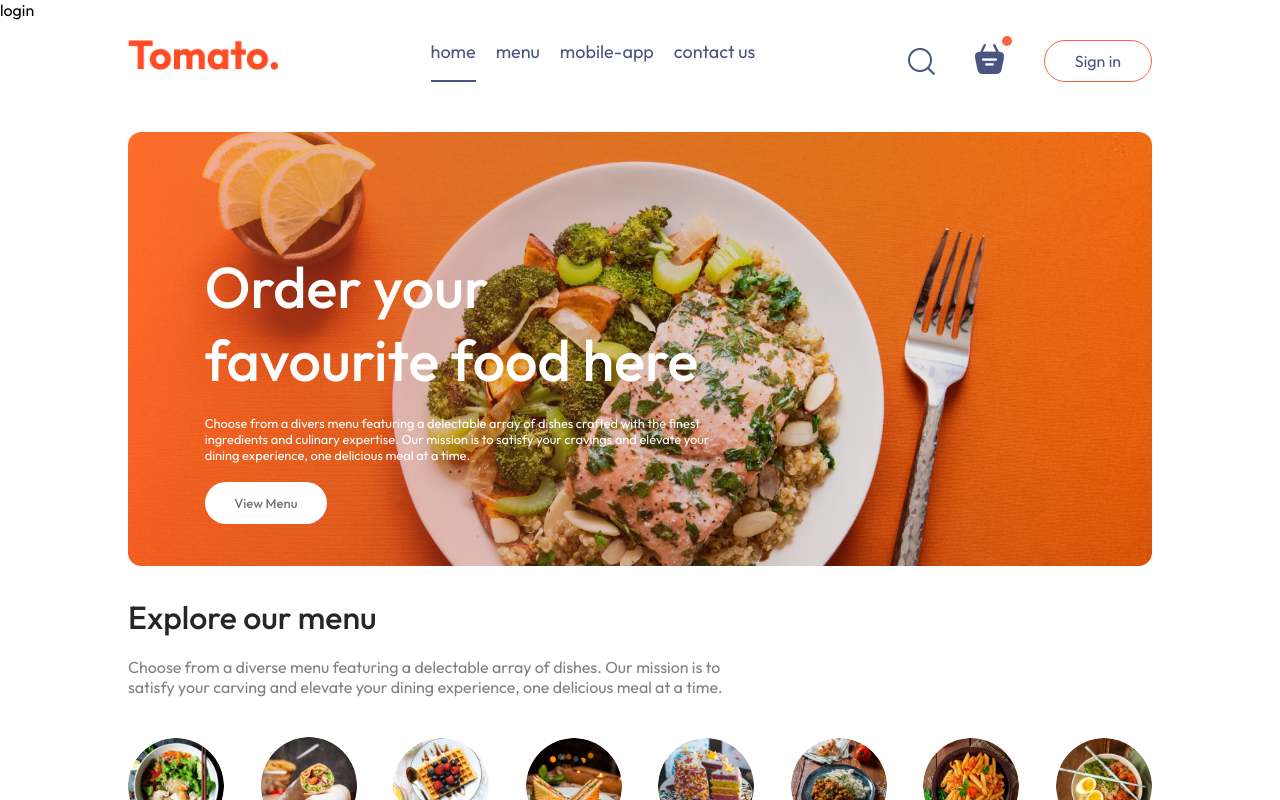
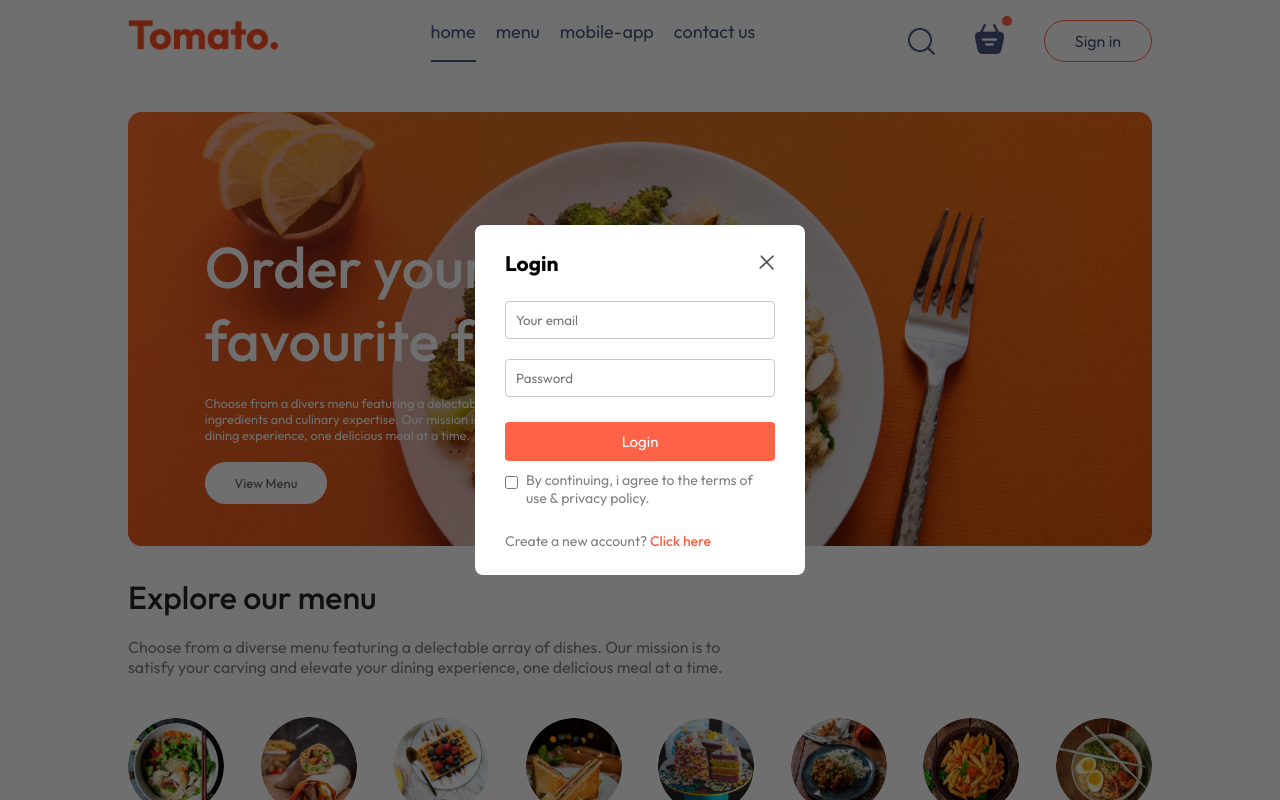
Before and after one commit to TauhidOSD/Food-Delivery-front, a React (Vite) app in the folder frontend/: page / in a window 1280 px wide. Both pictures are taken after a click on the button "Sign in". Shown: the top 800 px of the page. Built offline with nearby package versions, Linux system fonts and the light colour scheme.

Commit message:
Login and Sign Up Component created

```diff
--- a/frontend/src/App.jsx
+++ b/frontend/src/App.jsx
@@ -12,7 +12,7 @@
   const [showLogin,setShowlogin] = useState(false)
   return (
     <>
-    {showLogin?<LoginPopup/>:<></>}
+    {showLogin?<LoginPopup setShowlogin={setShowlogin} />:<></>}
       <div className="app">
         <Navber setShowlogin={setShowlogin} />
         <Routes>
--- a/frontend/src/Components/LoginPopup/LoginPopup.css
+++ b/frontend/src/Components/LoginPopup/LoginPopup.css
@@ -0,0 +1,66 @@
+.login-popup{
+    position: absolute;
+    z-index: 1;
+    width: 100%;
+    height: 100%;
+    background-color: #00000090;
+    display: grid;
+}
+.login-popup-container{
+    place-self: center;
+    width: max(23vw,330px);
+    color: #808080;
+    background-color: white;
+    display: flex;
+    flex-direction: column;
+    gap: 25px;
+    padding: 25px 30px;
+    border-radius: 8px;
+    font-size: 14px;
+    animation: fadeIn 0.5s;
+
+}
+.login-popup-title{
+    display: flex;
+    justify-content: space-between;
+    align-items: center;
+    color: black;
+}
+.login-popup-title img{
+    width: 16px;
+    cursor: pointer;
+}
+.login-popup-inputs{
+    display: flex;
+    flex-direction: column;
+    gap: 20px;
+}
+.login-popup-inputs input{
+    outline: none;
+    border: 1px solid #c9c9c9;
+    padding: 10px;
+    border-radius: 4px;
+}
+.login-popup-container button{
+    border: none;
+    padding: 10px;
+    border-radius: 4px;
+    color: white ;
+    background-color: tomato;
+    font-size: 15px;
+    cursor: pointer;
+}
+.login-popup-condition{
+    display: flex;
+    align-items: start;
+    gap: 8px;
+    margin-top: -15px;
+}
+.login-popup-condition input{
+    margin-top: 5px;
+}
+.login-popup p span{
+    color: tomato;
+    font-weight: 500;
+    cursor: pointer;
+}
--- a/frontend/src/Components/LoginPopup/LoginPopup.jsx
+++ b/frontend/src/Components/LoginPopup/LoginPopup.jsx
@@ -1,10 +1,46 @@
-import './LoginPopup.css'
-const LoginPopup = () => {
-    return (
-        <div className='login-popup'>
-            login
+import { useState } from "react";
+import "./LoginPopup.css";
+import { assets } from "../../assets/assets";
+const LoginPopup = ({ setShowlogin }) => {
+  const [currState, setCurrState] = useState("Login");
+
+  return (
+    <div className="login-popup">
+      <form className="login-popup-container">
+        <div className="login-popup-title">
+          <h2>{currState}</h2>
+          <img
+            onClick={() => setShowlogin(false)}
+            src={assets.cross_icon}
+            alt=""
+          />
         </div>
-    );
+        <div className="login-popup-inputs">
+          {currState === "Login" ? (
+            <></>
+          ) : (
+            <input type="text" placeholder="Your name" required />
+          )}
+          <input type="email" placeholder="Your email" required />
+          <input type="password" placeholder="Password" required />
+        </div>
+        <button>{currState === "Sign Up" ? "Create account" : "Login"}</button>
+        <div className="login-popup-condition">
+          <input type="checkbox" required />
+          <p>By continuing, i agree to the terms of use & privacy policy.</p>
+        </div>
+        {currState === "Login" ? (
+          <p>
+            Create a new account? <span onClick={()=>setCurrState("Sign Up")}>Click here</span>
+          </p>
+        ) : (
+          <p>
+            Already have an account? <span onClick={()=>setCurrState("Login")}>Login here</span>
+          </p>
+        )}
+      </form>
+    </div>
+  );
 };
 
 export default LoginPopup;
```
